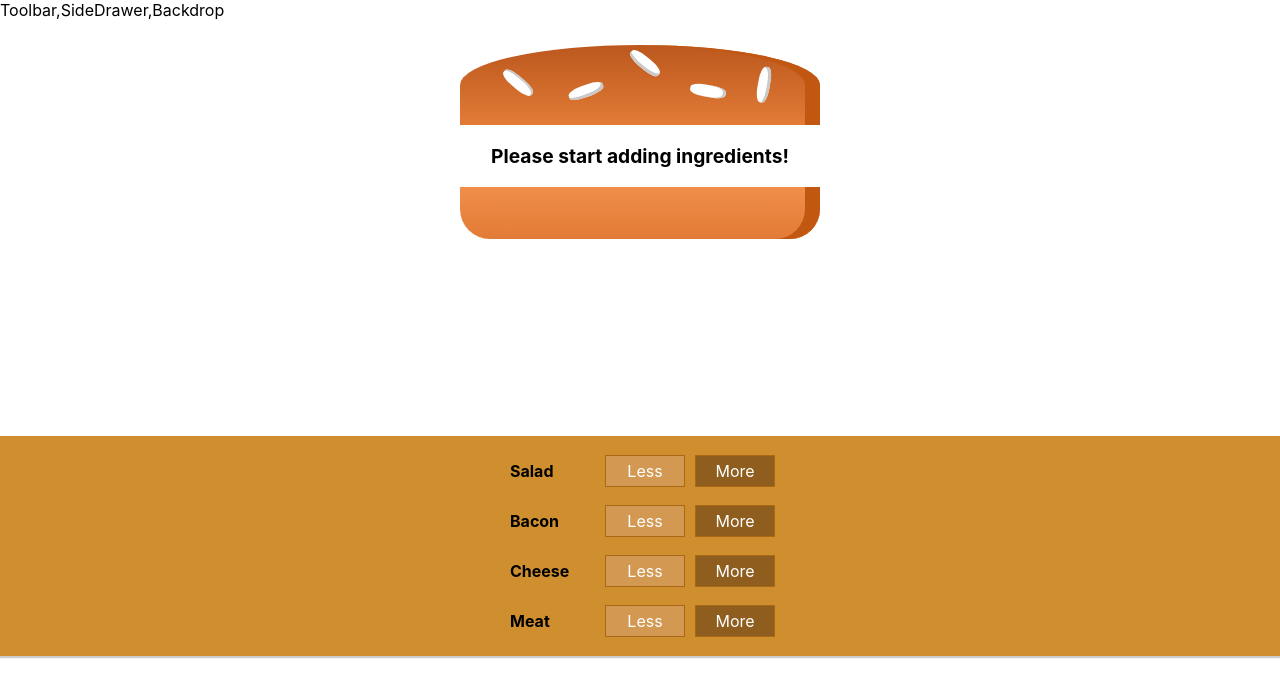
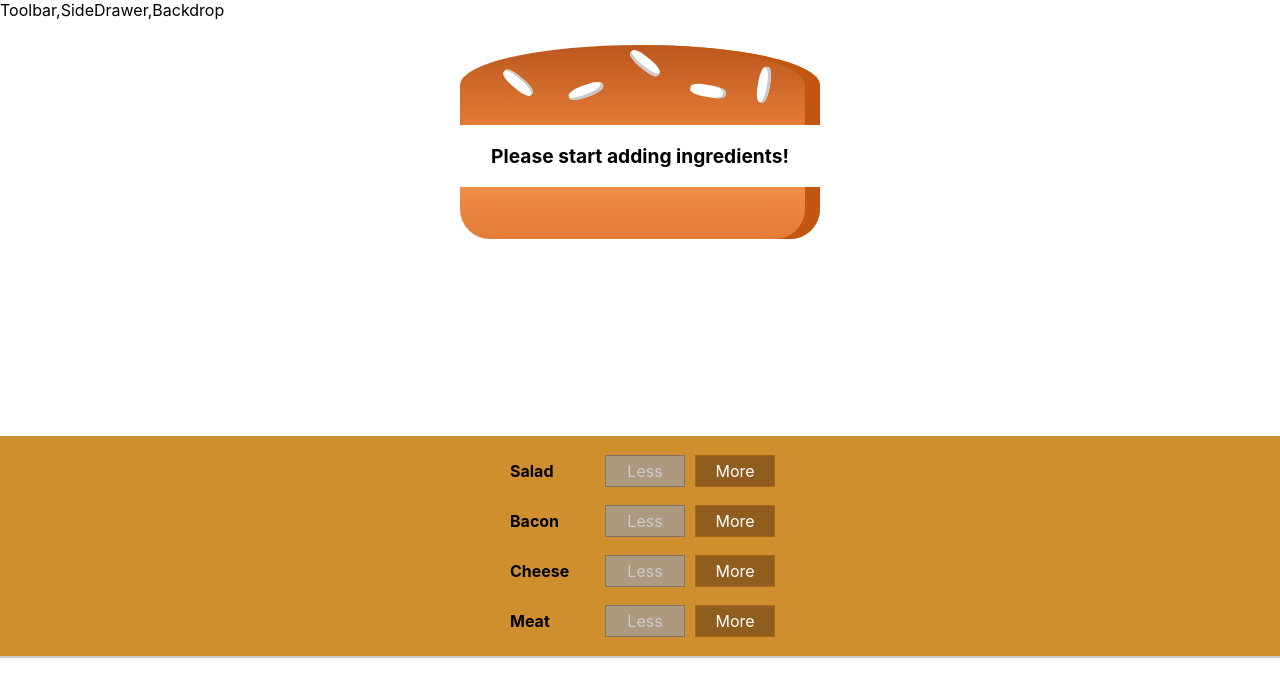
Before and after one commit to minzhoudu/Burger-Builder---React-Project, a React (Create React App) app: page / in a window 1280 px wide. Shown: the top 696 px of the page. Built offline with nearby package versions, Linux system fonts and the light colour scheme.

Commit message:
making buttons add and remove ingredients

```diff
--- a/src/components/Burger/BuildControls/BuildControl/BuildControl.jsx
+++ b/src/components/Burger/BuildControls/BuildControl/BuildControl.jsx
@@ -5,8 +5,16 @@
 const buildControl = (props) => (
   <div className={classes.BuildControl}>
     <div className={classes.Label}>{props.label}</div>
-    <button className={classes.Less}>Less</button>
-    <button className={classes.More}>More</button>
+    <button
+      className={classes.Less}
+      onClick={props.removed}
+      disabled={props.disabled}
+    >
+      Less
+    </button>
+    <button className={classes.More} onClick={props.added}>
+      More
+    </button>
   </div>
 );
 
--- a/src/components/Burger/BuildControls/BuildControls.jsx
+++ b/src/components/Burger/BuildControls/BuildControls.jsx
@@ -13,7 +13,13 @@
 const buildControls = (props) => (
   <div className={classes.BuildControls}>
     {controls.map((ctrl) => (
-      <BuildControl key={ctrl.label} label={ctrl.label} />
+      <BuildControl
+        key={ctrl.label}
+        label={ctrl.label}
+        added={() => props.ingredientAdded(ctrl.type)}
+        removed={() => props.ingredientRemoved(ctrl.type)}
+        disabled={props.disabled[ctrl.type]}
+      />
     ))}
   </div>
 );
--- a/src/containers/BurgerBuilder/BurgerBuilder.jsx
+++ b/src/containers/BurgerBuilder/BurgerBuilder.jsx
@@ -2,6 +2,14 @@
 
 import Burger from "../../components/Burger/Burger";
 import BuildControls from "../../components/Burger/BuildControls/BuildControls";
+
+const INGREDIENT_PRICES = {
+  salad: 0.5,
+  cheese: 0.6,
+  meat: 1.3,
+  bacon: 0.8,
+};
+
 class BurgerBuilder extends Component {
   //default state
   state = {
@@ -11,19 +19,60 @@
       cheese: 0,
       meat: 0,
     },
+    totalPrice: 4,
   };
 
   //render
   render() {
+    const disabledInfo = {
+      ...this.state.ingredients,
+    };
+
+    for (let key in disabledInfo) {
+      disabledInfo[key] = disabledInfo[key] <= 0;
+    }
+
     return (
       <>
         <Burger ingredients={this.state.ingredients} />
-        <BuildControls />
+        <BuildControls
+          ingredientAdded={this.addIngredientHandler}
+          ingredientRemoved={this.removeIngredientHandler}
+          disabled={disabledInfo}
+        />
       </>
     );
   }
 
   //handlers
+  addIngredientHandler = (type) => {
+    const oldCount = this.state.ingredients[type];
+    const updatedCount = oldCount + 1;
+    const updatedIngredients = {
+      ...this.state.ingredients,
+    };
+    updatedIngredients[type] = updatedCount;
+    const priceAddition = INGREDIENT_PRICES[type];
+    const oldPrice = this.state.totalPrice;
+    const newPrice = oldPrice + priceAddition;
+
+    this.setState({ totalPrice: newPrice, ingredients: updatedIngredients });
+  };
+  removeIngredientHandler = (type) => {
+    const oldCount = this.state.ingredients[type];
+    if (oldCount <= 0) {
+      return;
+    }
+    const updatedCount = oldCount - 1;
+    const updatedIngredients = {
+      ...this.state.ingredients,
+    };
+    updatedIngredients[type] = updatedCount;
+    const priceDeduction = INGREDIENT_PRICES[type];
+    const oldPrice = this.state.totalPrice;
+    const newPrice = oldPrice - priceDeduction;
+    this.setState({ totalPrice: newPrice, ingredients: updatedIngredients });
+  };
 }
 
 export default BurgerBuilder;
```
